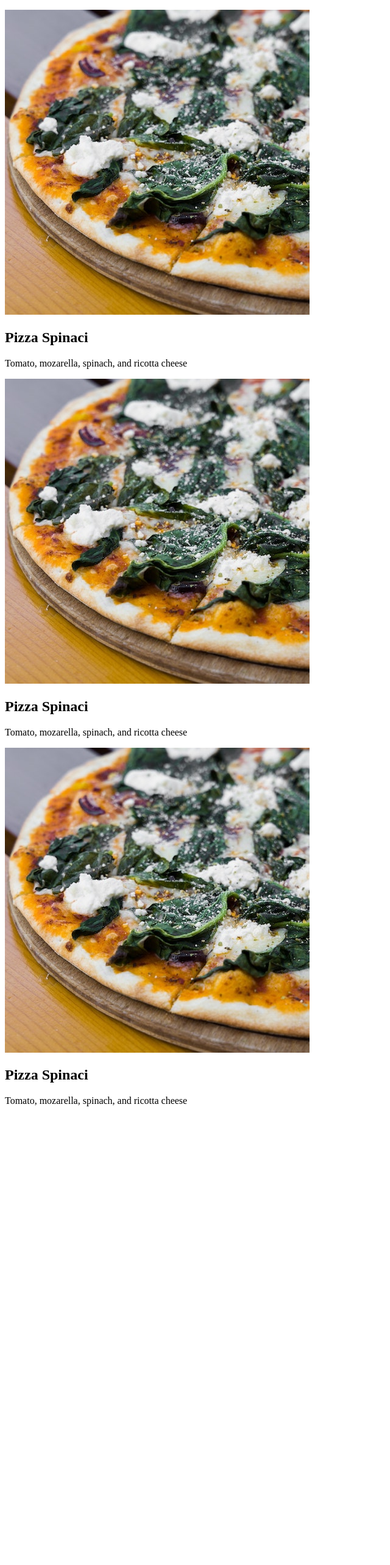
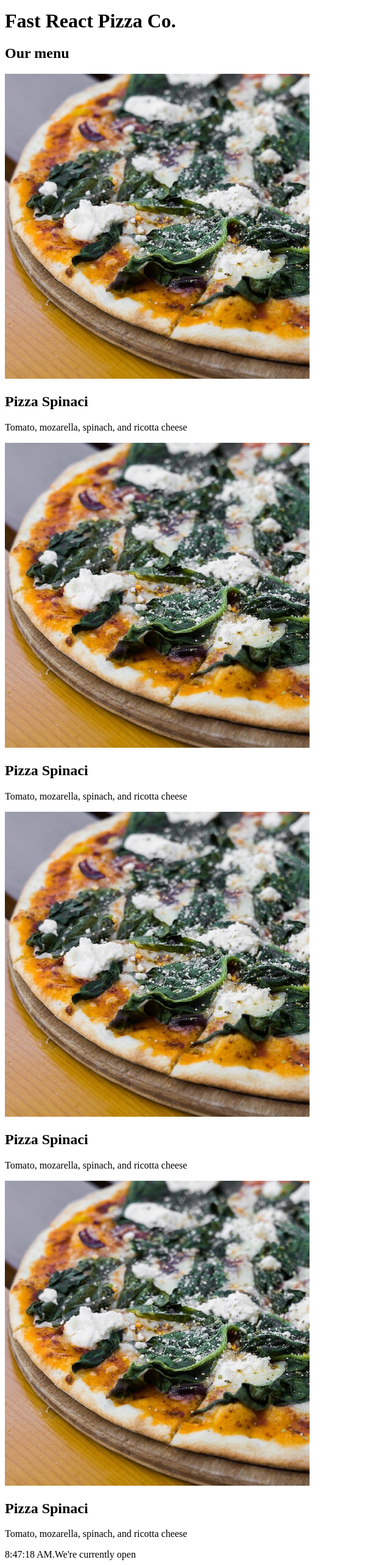
Before and after one commit to juanmarcosstudio/react-resto-menu, a React (Create React App) app: page / in a window 1280 px wide. Shown: the part 64-2630 px from the top of the page at 61% size, without its empty margins (0-640 px from the left). Before the commit the page ends 1894 px from the top, so only its background shows below. Built offline with nearby package versions, Linux system fonts and the light colour scheme.

Commit message:
feat: create basic React app layout with Header, Menu, and Footer components

```diff
--- a/src/index.js
+++ b/src/index.js
@@ -50,11 +50,43 @@
   return (
     <div>
       <h1>Hello React!!!!</h1>
+      <Header />
+      <Menu />
+      <Footer />
+    </div>
+  );
+}
+
+function Header() {
+  return <h1>Fast React Pizza Co.</h1>;
+}
+
+function Menu() {
+  return (
+    <div>
+      <h2>Our menu</h2>
+      <Pizza />
       <Pizza />
       <Pizza />
       <Pizza />
     </div>
   );
+}
+
+function Footer() {
+  const hour = new Date().getHours();
+  const openHour = 12;
+  const closeHour = 22;
+  const isOpen = hour >= openHour && hour <= closeHour;
+  console.log(isOpen);
+
+  //if(hour >= openHour && hour <= closeHour) alert("We're currently open!");
+  //else alert("Sorry we are closed");
+
+  return (
+    <footer>{new Date().toLocaleTimeString()}.We're currently open</footer>
+  );
+  //return React.createElement('footer', null, "We're currently open!");
 }
 
 function Pizza() {
```
